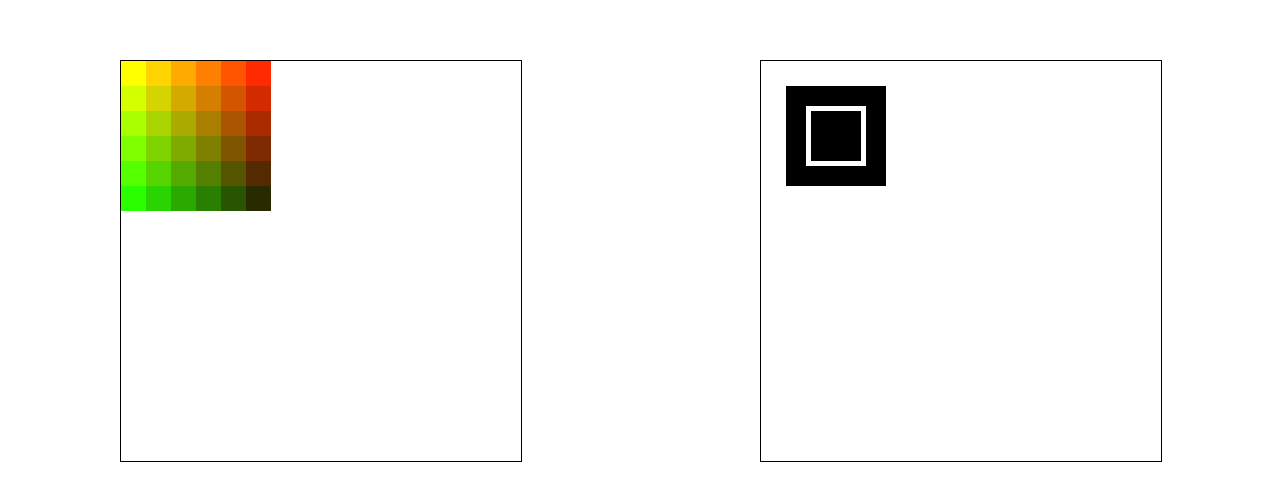
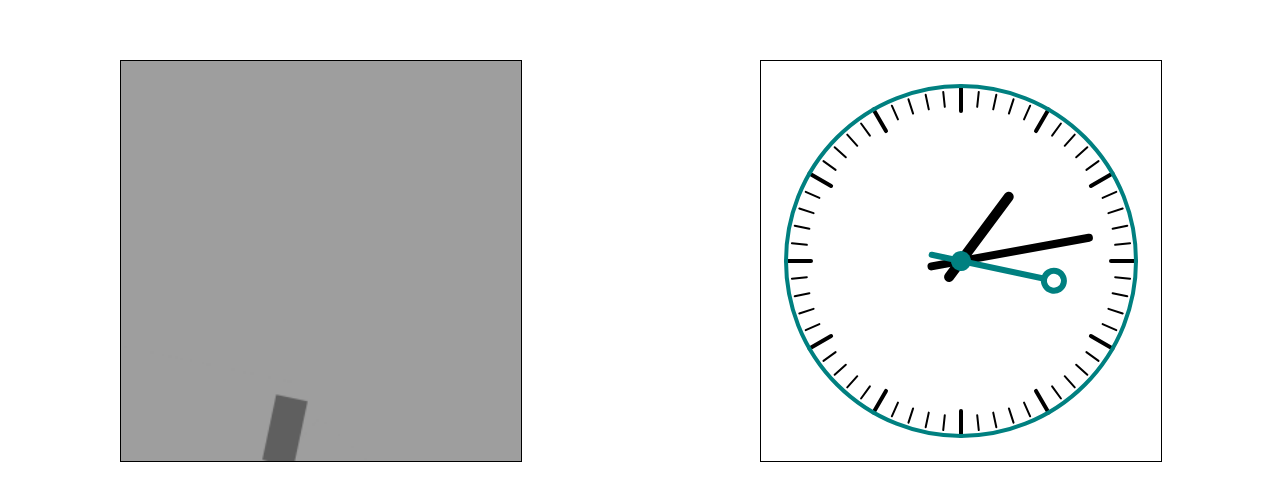
Before and after one commit to AJPcodes/canvasing, a plain HTML site: page index.html in a window 1280 px wide. Shown: the part 140-640 px from the top of the page. Drawn offline with Linux system fonts and the light colour scheme.

Commit message:
use and modify examples from mozilla's canvas animation tutorial

```diff
--- a/index.html
+++ b/index.html
@@ -8,10 +8,10 @@
 </head>
 <body>
   <div class="container1">
-    <canvas id="canvas1"></canvas>
+    <canvas height='300px' width='300px' id="canvas1"></canvas>
   </div>
   <div class="container2">
-    <canvas id="canvas2"></canvas>
+    <canvas height='400px' width='400px' id="canvas2"></canvas>
   </div>
   <script src="scripts/canvas1.js"></script>
   <script src="scripts/canvas2.js"></script>
--- a/main.css
+++ b/main.css
@@ -5,6 +5,10 @@ body {
   background-size:cover;
 }
 
+canvas {
+  height: 400px;
+  width: 400px;
+}
 .container1 {
   border: 1px solid black;
   position:absolute;
--- a/scripts/canvas1.js
+++ b/scripts/canvas1.js
@@ -1,21 +1,49 @@
-var canvas = document.getElementById('canvas1');
-var ctx = canvas.getContext('2d');
+var canvas1 = document.getElementById('canvas1');
+
+var sun = new Image();
+var moon = new Image();
+var earth = new Image();
+
+function init(){
+  sun.src = 'https://mdn.mozillademos.org/files/1456/Canvas_sun.png';
+  moon.src = 'https://mdn.mozillademos.org/files/1443/Canvas_moon.png';
+  earth.src = 'https://mdn.mozillademos.org/files/1429/Canvas_earth.png';
+  window.requestAnimationFrame(draw);
+}
 
 function draw() {
+  var ctx = canvas1.getContext('2d');
+  ctx.globalCompositeOperation = 'destination-over';
+  ctx.clearRect(0,0,300,300); // clear canvas
 
-    // ctx.fillRect(25,25,100,100);
-    // ctx.clearRect(45,45,60,60);
-    // ctx.fillRect(50,50,50,50);
+  ctx.fillStyle = 'rgba(0,0,0,0.4)';
+  ctx.strokeStyle = 'rgba(0,153,255,0.4)';
+  ctx.save();
+  ctx.translate(150,150);
 
-    for (var i=0;i<6;i++){
-    for (var j=0;j<6;j++){
-      ctx.fillStyle = 'rgb(' + Math.floor(255-42.5*i) + ',' + Math.floor(255-42.5*j) + ', 0)';
-      ctx.fillRect(j*25,i*25,25,25);
-    }
-  }
+  // Earth
+  var time = new Date();
+  ctx.rotate( ((2*Math.PI)/60)*time.getSeconds() + ((2*Math.PI)/60000)*time.getMilliseconds() );
+  ctx.translate(105,0);
+  ctx.fillRect(0,-12,50,24); // Shadow
+  ctx.drawImage(earth,-12,-12);
 
+  // Moon
+  ctx.save();
+  ctx.rotate( ((2*Math.PI)/6)*time.getSeconds() + ((2*Math.PI)/6000)*time.getMilliseconds() );
+  ctx.translate(28.5,0);
+  ctx.drawImage(moon,-3.5,-3.5);
+  ctx.restore();
 
+  ctx.restore();
+
+  ctx.beginPath();
+  // ctx.arc(150,150,105,0,Math.PI*2,false); // Earth orbit
+  // ctx.stroke();
+
+  ctx.drawImage(sun,0,0,300,300);
+
+  window.requestAnimationFrame(draw);
 }
 
-
-draw();
+init();
--- a/scripts/canvas2.js
+++ b/scripts/canvas2.js
@@ -1,11 +1,100 @@
-var canvas = document.getElementById('canvas2');
-var ctx = canvas.getContext('2d');
+var canvas2 = document.getElementById('canvas2');
 
-function draw() {
+function clock(){
+  var now = new Date();
+  var ctx = canvas2.getContext('2d');
+  ctx.save();
+  ctx.clearRect(0,0,400,400);
+  ctx.translate(200,200);
+  ctx.scale(1,1);
+  ctx.rotate(-Math.PI/2);
+  ctx.strokeStyle = "black";
+  ctx.fillStyle = "white";
+  ctx.lineWidth = 4;
+  ctx.lineCap = "round";
 
-    ctx.fillRect(25,25,100,100);
-    ctx.clearRect(45,45,60,60);
-    ctx.fillRect(50,50,50,50);
+  // Hour marks
+  ctx.save();
+  for (var i=0;i<12;i++){
+    ctx.beginPath();
+    ctx.rotate(Math.PI/6);
+    ctx.moveTo(150,0);
+    ctx.lineTo(175,0);
+    ctx.stroke();
+  }
+  ctx.restore();
+
+  // Minute marks
+  ctx.save();
+  ctx.lineWidth = 2;
+  for (i=0;i<60;i++){
+    if (i%5!=0) {
+      ctx.beginPath();
+      ctx.moveTo(155,0);
+      ctx.lineTo(170,0);
+      ctx.stroke();
+    }
+    ctx.rotate(Math.PI/30);
+  }
+  ctx.restore();
+
+  var sec = now.getSeconds();
+  var min = now.getMinutes();
+  var hr  = now.getHours();
+  hr = hr>=12 ? hr-12 : hr;
+
+  ctx.fillStyle = "black";
+
+  // write Hours
+  ctx.save();
+  ctx.rotate( hr*(Math.PI/6) + (Math.PI/360)*min + (Math.PI/21600)*sec )
+  ctx.lineWidth = 10;
+  ctx.beginPath();
+  ctx.moveTo(-20,0);
+  ctx.lineTo(80,0);
+  ctx.stroke();
+  ctx.restore();
+
+  // write Minutes
+  ctx.save();
+  ctx.rotate( (Math.PI/30)*min + (Math.PI/1800)*sec )
+  ctx.lineWidth = 8;
+  ctx.beginPath();
+  ctx.moveTo(-30,0);
+  ctx.lineTo(130,0);
+  ctx.stroke();
+  ctx.restore();
+
+  // Write seconds
+  ctx.save();
+  ctx.rotate(sec * Math.PI/30);
+  ctx.strokeStyle = "teal";
+  ctx.fillStyle = "teal";
+  ctx.lineWidth = 6;
+  ctx.beginPath();
+  ctx.moveTo(-30,0);
+  ctx.lineTo(83,0);
+  ctx.stroke();
+  ctx.beginPath();
+  ctx.arc(0,0,10,0,Math.PI*2,true);
+  ctx.fill();
+  ctx.beginPath();
+  ctx.arc(95,0,10,0,Math.PI*2,true);
+  ctx.stroke();
+  ctx.fillStyle = "rgba(0,0,0,0)";
+  ctx.arc(0,0,3,0,Math.PI*2,true);
+  ctx.fill();
+  ctx.restore();
+
+  ctx.beginPath();
+  ctx.lineWidth = 4;
+  ctx.strokeStyle = 'teal';
+  ctx.arc(0,0,175,0,Math.PI*2,true);
+  ctx.stroke();
+
+  ctx.restore();
+
+  window.requestAnimationFrame(clock);
 }
 
-draw();
+window.requestAnimationFrame(clock);
```
